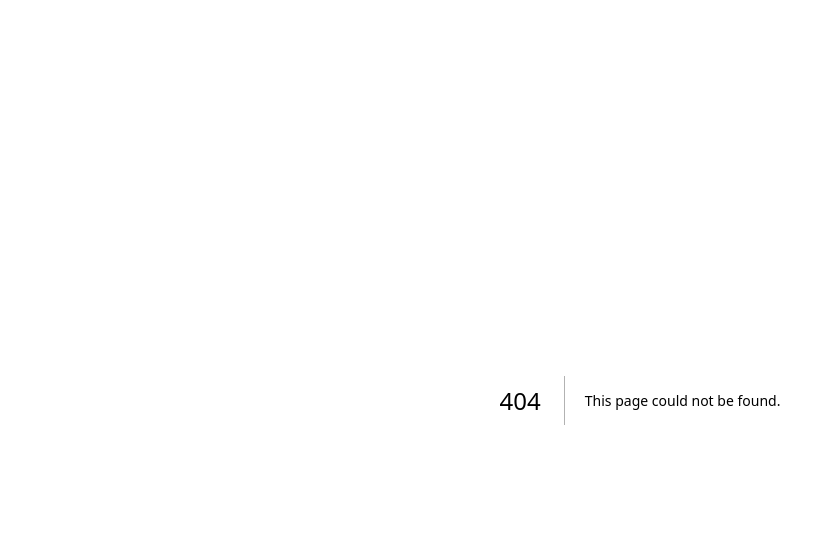
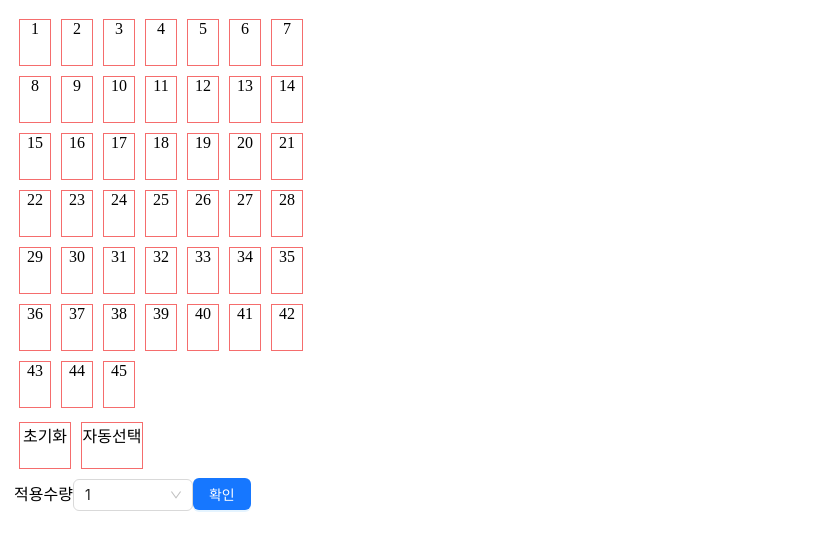
Before and after one commit to Ddongh/fine-tuning-chatbot, a Next.js app in the folder frontend/fine-tuning-chatbot/: page /if_i/buy_lotto in a window 1280 px wide. Before the commit this address had no page. Shown: the top 550 px of the page, without its empty margins (0-826 px from the left). Built offline with nearby package versions, Linux system fonts and the light colour scheme.

Commit message:
로또 선택 테이블 그리기

```diff
--- a/frontend/fine-tuning-chatbot/package.json
+++ b/frontend/fine-tuning-chatbot/package.json
@@ -11,6 +11,7 @@
   "dependencies": {
     "@types/react": "18.2.20",
     "@types/react-dom": "18.2.7",
+    "antd": "^5.8.6",
     "eslint": "8.47.0",
     "eslint-config-next": "13.4.19",
     "mini-css-extract-plugin": "^2.7.6",
--- /dev/null
+++ b/frontend/fine-tuning-chatbot/pages/if_i/buy_lotto.tsx
@@ -0,0 +1,127 @@
+import React, { useState, useEffect, useRef } from "react";
+import { Select, Button } from 'antd';
+
+const Buy_lotto: React.FC = () => {
+
+	const lottoNumbers: number[] = Array.from({ length: 45 }, (_, index) => index + 1); // 선택가능한 번호(1~45)
+	const [choosenNumbers, setChoosenNumbers] = useState<number[]>([]); // 선택한 로또 번호를 담을 리스트0(번호 클릭시)
+	const [choosenNumbers0, setChoosenNumbers0] = useState<number[]>([]); // 선택완료한 로또 번호를 담을 리스트0
+	const [choosenNumbers1, setChoosenNumbers1] = useState<number[]>([]); // 선택완료한 로또 번호를 담을 리스트1
+	const [choosenNumbers2, setChoosenNumbers2] = useState<number[]>([]); // 선택완료한 로또 번호를 담을 리스트2
+	const [choosenNumbers3, setChoosenNumbers3] = useState<number[]>([]); // 선택완료한 로또 번호를 담을 리스트3
+	const [choosenNumbers4, setChoosenNumbers4] = useState<number[]>([]); // 선택완료한 로또 번호를 담을 리스트4
+
+	const lottoNumbersRef = useRef<HTMLTableCellElement | null>(null);
+
+	useEffect(() => {
+		choosenNumbers.map((number, key) => {
+			const choosenNumber = document.querySelector<HTMLDivElement>("div[id=lottoNumbers" + number + "]");
+			if(choosenNumber) {
+				choosenNumber.style.backgroundColor = "gray";
+			}
+		})
+	}, [choosenNumbers])
+
+	const selectNumbers = () => {
+		if(choosenNumbers.length < 6) {
+			alert("6개를 선택해주세요.");
+			return
+		}
+	}
+
+	const chooseNumber = (e: React.MouseEvent<HTMLDivElement, MouseEvent>): void => {
+		const currTarget = (e.currentTarget as HTMLDivElement);
+		if(currTarget.style.backgroundColor === "") {
+			if(choosenNumbers.length > 5) {
+				alert("최대 6개의 숫자를 선택할 수 있습니다.");
+				return
+			}
+			setChoosenNumbers((prevChoosenNumber) => [
+				...prevChoosenNumber,
+				parseInt(currTarget.getAttribute("data-number") || "-1"),
+			]);
+			// setChoosenNumber(choosenNumber.push(parseInt(currTarget.getAttribute("data-number")|| "-1")))
+
+			// currTarget.style.backgroundColor = "gray"; // backgroundColor 변경
+		} else {
+			currTarget.style.backgroundColor = "";
+		}
+	  }
+
+	return (
+		<div>
+			<table>
+				<tbody>
+					<tr>
+						<td>
+							<table>
+								<tbody>
+									<tr>
+										<td width={"300px"}>
+											{lottoNumbers.map((number, key) => (
+												<div id={`lottoNumbers${number}`} onClick={chooseNumber} data-number={number} key={key} style={{width: "30px", height:"45px", display: "inline-block", textAlign:"center", border:"1px solid #f56d6d", margin:"5px"}}>{number}</div>
+											))}
+										</td>
+									</tr>
+									<tr>
+										<td>
+											<div style={{width: "50px", height:"45px", display: "inline-block", textAlign:"center", border:"1px solid #f56d6d", margin:"5px"}}>
+												초기화
+											</div>
+											<div style={{width: "60px", height:"45px", display: "inline-block", textAlign:"center", border:"1px solid #f56d6d", margin:"5px"}}>
+												자동선택
+											</div>
+										</td>
+									</tr>
+									<tr>
+										<td>
+											적용수량
+											<Select defaultValue="1" style={{ width: 120,}}
+											//   onChange
+											options={[
+												{
+												value: '1',
+												label: '1',
+												},
+												{
+												value: '2',
+												label: '2',
+												},
+												{
+												value: '3',
+												label: '3',
+												},
+												{
+												value: '4',
+												label: '4',
+												},
+												{
+												value: '5',
+												label: '5',
+												},
+											]}
+											/>
+											<Button onClick={selectNumbers} type="primary">확인</Button>
+										</td>
+									</tr>
+								</tbody>
+							</table>
+						</td>
+						<td>
+							<table>
+								<tbody>
+									<tr>
+
+									</tr>
+								</tbody>
+							</table>
+						</td>
+					</tr>
+				</tbody>
+			</table>
+
+		</div>
+	);
+}
+
+export default Buy_lotto
```
Also changed, not shown: frontend/fine-tuning-chatbot/pages/lotto/lotto.tsx (deleted, +0 -33 lines), 2 other files (tests, documents, lock files or other folders).
